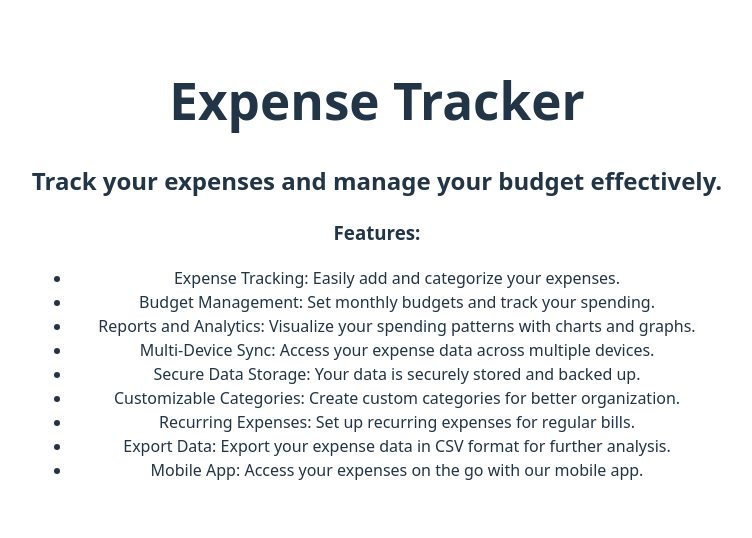
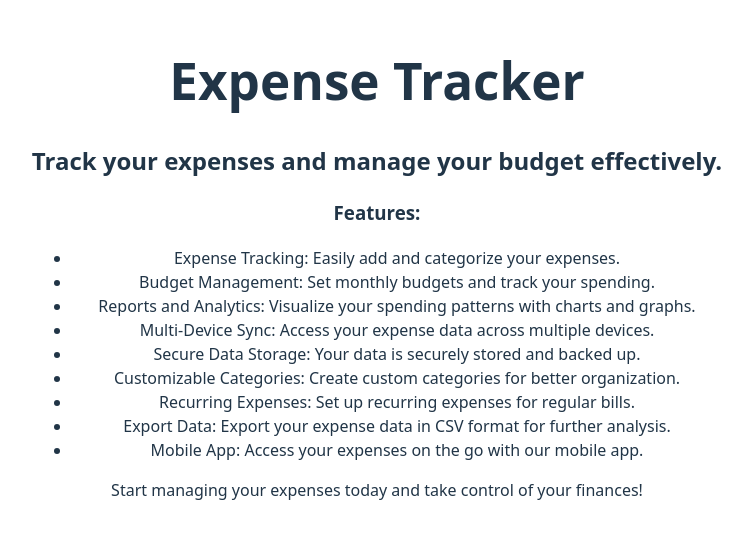
Before and after one commit to iamdhruv17/Full-stack-feb26, a React (Vite) app in the folder expense/: page / in a window 1280 px wide. Shown: the part 132-670 px from the top of the page, without its empty margins (263-1015 px from the left). Built offline with nearby package versions, Linux system fonts and the light colour scheme.

Commit message:
04-03-2026

```diff
--- a/expense/src/App.jsx
+++ b/expense/src/App.jsx
@@ -23,6 +23,7 @@ function App() {
       <li>Export Data: Export your expense data in CSV format for further analysis.</li>
       <li>Mobile App: Access your expenses on the go with our mobile app.</li>
     </ul>
+    <p>Start managing your expenses today and take control of your finances!</p>
 
 
     </>
```
